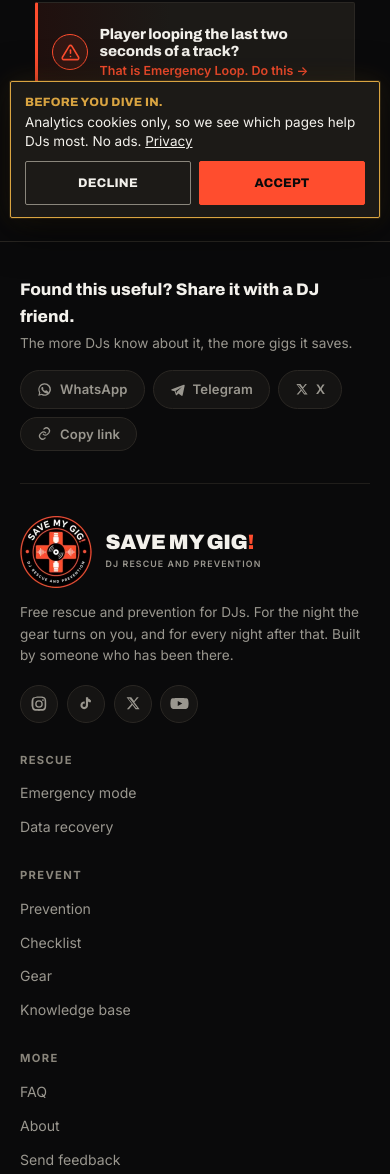
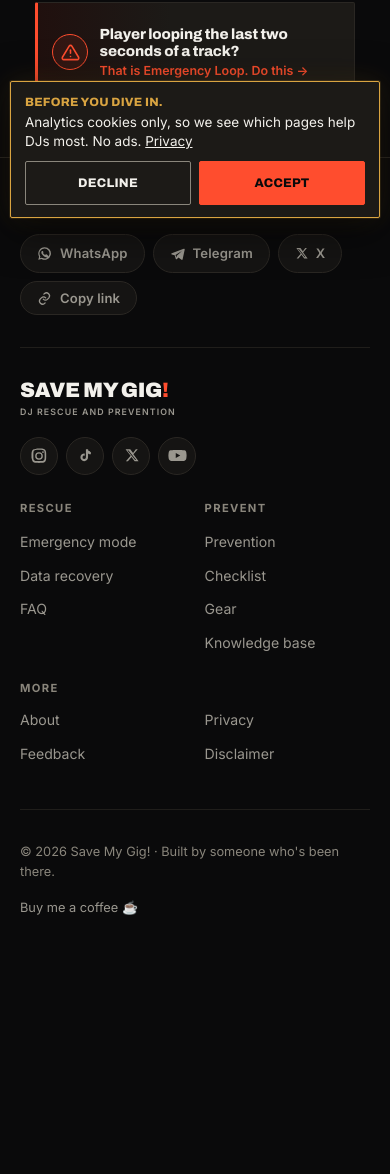
Before and after one commit to savemygig/savemygig, an Astro site: page / in a window 390 px wide. Shown: the part 616-1790 px from the top of the page. After the commit the page ends 1567 px from the top, so only its background shows below. Built offline with nearby package versions, Linux system fonts and the light colour scheme; Astro itself is replaced by a stand-in of ours.

Commit message:
Strip the footer down to what earns its place
Everything below the doors was saying the same three things four times.
"Built by a DJ who's been there" appeared literally twice, once in the brand
blurb and once in the copyright line.

Removed: the homepage "Free forever in an emergency" line (the doors already
say free and no account, and The Story link duplicates About in the footer);
the share sub-line "The more DJs know about it, the more gigs it saves",
which restated its own heading; and the three-line brand blurb, which
repeated the tagline sitting directly above it.

Reorganised: the footer is now a four-column grid instead of a flex row, with
the last column right-aligned so the block terminates flush at the container
edge, exactly where the magnifier terminates at the top. Same 760px measure,
brand anchoring the left, More anchoring the right.

The 72px seal is gone from the footer. It forced an 86px indent on everything
beneath it and left the block lopsided. The header already carries the mark.

Columns rebalanced from 2/4/5 to 3/4/4 by moving FAQ to Rescue, where someone
in trouble would actually look for it. On phones, More spans the full width
and flows its links in two columns so there is no orphaned empty cell.

"Send feedback" becomes "Feedback", and the copyright line now says "someone"
rather than "a DJ", matching the correction made earlier.

```diff
--- a/src/layouts/Base.astro
+++ b/src/layouts/Base.astro
@@ -151,8 +151,7 @@ const entityGraph = {
 
       <div class="foot-share">
         <div class="foot-share-copy">
-          <p class="foot-share-h">Found this useful? Share it with a DJ friend.</p>
-          <p class="foot-share-sub">The more DJs know about it, the more gigs it saves.</p>
+          <p class="foot-share-h">Found this useful? Send it to a DJ friend.</p>
         </div>
         <div class="foot-share-btns">
           <a class="share-btn" target="_blank" rel="noopener" aria-label="Share on WhatsApp" href="https://wa.me/?text=Save%20My%20Gig%2C%20free%20DJ%20rescue%20and%20prevention%2C%20for%20when%20your%20USB%20dies%20before%20a%20set.%20https%3A%2F%2Fwww.savemygig.com">
@@ -179,13 +178,11 @@ const entityGraph = {
       <div class="foot-cols">
         <div class="foot-brand">
           <a href="/" class="foot-lockup" aria-label="Save My Gig, DJ rescue and prevention">
-            <picture><source srcset="/images/seal-72.webp" type="image/webp" /><img src="/images/seal-72.png" alt="" width="72" height="72" class="foot-seal" loading="lazy" decoding="async" /></picture>
             <span class="foot-lockup-text">
               <span class="foot-wordmark">Save My Gig<span class="accent">!</span></span>
               <span class="foot-tag">DJ rescue and prevention</span>
             </span>
           </a>
-          <p class="foot-blurb">Free rescue and prevention for DJs. For the night the gear turns on you, and for every night after that. Built by someone who has been there.</p>
           <div class="foot-social">
             <a class="soc-btn" href="https://www.instagram.com/savemygig/" target="_blank" rel="noopener" aria-label="Save My Gig on Instagram">
               <svg viewBox="0 0 24 24" width="18" height="18" fill="currentColor" aria-hidden="true"><path d="M12 2c2.7 0 3 0 4.1.1 1 .1 1.7.2 2.3.5.6.2 1.1.5 1.6 1 .5.5.8 1 1 1.6.3.6.4 1.3.5 2.3.1 1.1.1 1.4.1 4.1s0 3-.1 4.1c-.1 1-.2 1.7-.5 2.3-.2.6-.5 1.1-1 1.6-.5.5-1 .8-1.6 1-.6.3-1.3.4-2.3.5-1.1.1-1.4.1-4.1.1s-3 0-4.1-.1c-1-.1-1.7-.2-2.3-.5-.6-.2-1.1-.5-1.6-1-.5-.5-.8-1-1-1.6-.3-.6-.4-1.3-.5-2.3C2 15 2 14.7 2 12s0-3 .1-4.1c.1-1 .2-1.7.5-2.3.2-.6.5-1.1 1-1.6.5-.5 1-.8 1.6-1 .6-.3 1.3-.4 2.3-.5C9 2 9.3 2 12 2zm0 1.8c-2.7 0-3 0-4 .1-.8 0-1.2.2-1.5.3-.4.1-.7.3-1 .6-.3.3-.5.6-.6 1-.1.3-.3.7-.3 1.5-.1 1-.1 1.3-.1 4s0 3 .1 4c0 .8.2 1.2.3 1.5.1.4.3.7.6 1 .3.3.6.5 1 .6.3.1.7.3 1.5.3 1 .1 1.3.1 4 .1s3 0 4-.1c.8 0 1.2-.2 1.5-.3.4-.1.7-.3 1-.6.3-.3.5-.6.6-1 .1-.3.3-.7.3-1.5.1-1 .1-1.3.1-4s0-3-.1-4c0-.8-.2-1.2-.3-1.5-.1-.4-.3-.7-.6-1-.3-.3-.6-.5-1-.6-.3-.1-.7-.3-1.5-.3-1-.1-1.3-.1-4-.1zm0 3.1a5.1 5.1 0 1 1 0 10.2 5.1 5.1 0 0 1 0-10.2zm0 1.8a3.3 3.3 0 1 0 0 6.6 3.3 3.3 0 0 0 0-6.6zm5.3-3.1a1.2 1.2 0 1 1 0 2.4 1.2 1.2 0 0 1 0-2.4z"/></svg>
@@ -206,6 +203,7 @@ const entityGraph = {
           <span class="foot-col-h">Rescue</span>
           <a href="/emergency">Emergency mode</a>
           <a href="/recovery">Data recovery</a>
+          <a href="/faq">FAQ</a>
         </nav>
         <nav class="foot-col" aria-label="Prevent">
           <span class="foot-col-h">Prevent</span>
@@ -216,9 +214,8 @@ const entityGraph = {
         </nav>
         <nav class="foot-col" aria-label="More">
           <span class="foot-col-h">More</span>
-          <a href="/faq">FAQ</a>
           <a href="/about">About</a>
-          <a href="/feedback">Send feedback</a>
+          <a href="/feedback">Feedback</a>
           <a href="/privacy">Privacy</a>
           <a href="/disclaimer">Disclaimer</a>
         </nav>
@@ -227,7 +224,7 @@ const entityGraph = {
       <div class="foot-rule"></div>
 
       <div class="foot-base">
-        <span class="foot-copy">© 2026 Save My Gig! · Built by a DJ who's been there.</span>
+        <span class="foot-copy">© 2026 Save My Gig! · Built by someone who's been there.</span>
         <a class="foot-bmc" href="https://buymeacoffee.com/savemygig" data-event="affiliate_click" data-program="bmc" data-placement="footer">Buy me a coffee ☕</a>
       </div>
     </div>
@@ -305,8 +302,7 @@ const entityGraph = {
   /* Share strip: copy left, buttons right on desktop; stacks on mobile. */
   .foot-share { display: flex; align-items: center; justify-content: space-between; gap: 1.5rem; flex-wrap: wrap; }
   .foot-share-copy { text-align: left; }
-  .foot-share-h { font-family: var(--font-display); font-weight: 800; font-size: 1.05rem; color: var(--text); margin: 0 0 0.15rem; }
-  .foot-share-sub { font-size: 0.85rem; color: var(--text-dim); margin: 0; }
+  .foot-share-h { font-family: var(--font-display); font-weight: 800; font-size: 1.05rem; color: var(--text); margin: 0; }
   .foot-share-btns { display: flex; flex-wrap: wrap; gap: 0.5rem; }
   .share-btn {
     display: inline-flex; align-items: center; gap: 0.5rem;
@@ -319,20 +315,21 @@ const entityGraph = {
   .share-btn:hover { border-color: var(--text-dim); color: var(--text); background: var(--surf-2); }
 
   /* Columns: brand block + three link columns. */
-  .foot-cols { display: flex; gap: 2.5rem; align-items: flex-start; }
-  .foot-brand {
-    flex: 1.7; min-width: 17rem; display: flex; flex-direction: column; align-items: flex-start;
-    /* Everything under the lockup lines up with the WORDMARK, not with the
-       seal. One clean left edge for name, tagline, blurb and social icons
-       instead of the text starting further left than the name above it. */
-    --lockup-indent: calc(72px + 0.85rem);
+  /* Four-column grid, not a flex row. The three link columns are equal and the
+     last one is right-aligned, so the footer terminates flush at the container
+     edge exactly like the nav terminates at the magnifier. Brand flush left,
+     More flush right, same 760px measure top and bottom.
+
+     The seal is gone from here on purpose: at 72px it forced an 86px indent on
+     everything beneath it and left the whole block lopsided. The header already
+     carries the mark; down here the wordmark is enough. */
+  .foot-cols {
+    display: grid;
+    grid-template-columns: minmax(11rem, 1.6fr) repeat(3, minmax(6.5rem, 1fr));
+    gap: 2rem; align-items: start;
   }
-  /* Seal + wordmark lockup. The badge reads as a graphic mark; the text beside
-     it carries the name and tagline (the seal's curved micro-type is not
-     legible at this size, by design). */
-  .foot-lockup { display: flex; align-items: center; gap: 0.85rem; text-decoration: none; }
-  .foot-lockup picture { flex: 0 0 auto; display: block; line-height: 0; }
-  .foot-seal { width: 72px; height: 72px; display: block; }
+  .foot-brand { display: flex; flex-direction: column; align-items: flex-start; }
+  .foot-lockup { display: block; text-decoration: none; }
   .foot-lockup-text { display: flex; flex-direction: column; }
   .foot-wordmark {
     font-family: var(--font-display); font-weight: 900; font-size: 1.3rem; line-height: 1;
@@ -343,11 +340,10 @@ const entityGraph = {
     font-family: var(--font-body); font-weight: 600; font-size: 0.55rem; letter-spacing: 0.125em;
     text-transform: uppercase; color: var(--text-dim); margin-top: 4px; white-space: nowrap;
   }
-  .foot-blurb {
-    font-size: 0.85rem; line-height: 1.6; color: var(--text-dim);
-    margin: 0.9rem 0 1.1rem var(--lockup-indent); max-width: 22rem;
-  }
-  .foot-social { display: flex; gap: 0.55rem; margin-left: var(--lockup-indent); }
+  /* No blurb here on purpose. The tagline under the wordmark already says "DJ
+     rescue and prevention" and the copyright line already says who built it,
+     so a paragraph repeating both was filling space rather than earning it. */
+  .foot-social { display: flex; gap: 0.5rem; margin: 1.1rem 0 0; }
   .soc-btn {
     display: inline-flex; align-items: center; justify-content: center;
     width: 38px; height: 38px; border-radius: 50%;
@@ -357,7 +353,10 @@ const entityGraph = {
   .soc-btn:hover { color: var(--text); border-color: var(--text-dim); background: var(--surf-2); }
   .soc-btn:active { transform: scale(0.94); }
 
-  .foot-col { flex: 1; display: flex; flex-direction: column; gap: 0.7rem; min-width: 7rem; }
+  .foot-col { display: flex; flex-direction: column; gap: 0.7rem; }
+  /* Last column right-aligned so the block ends flush at the container edge,
+     mirroring the magnifier at the top. Brand anchors the left, More the right. */
+  .foot-col:last-child { text-align: right; }
   .foot-col-h {
     font-family: var(--font-body); font-weight: 700; font-size: 0.7rem; letter-spacing: 0.12em;
     text-transform: uppercase; color: var(--text-faint); margin-bottom: 0.1rem;
@@ -376,10 +375,16 @@ const entityGraph = {
   @media (max-width: 640px) {
     .foot-share { flex-direction: column; align-items: flex-start; gap: 0.9rem; }
     .foot-share-btns { justify-content: flex-start; }
-    .foot-cols { flex-direction: column; gap: 1.8rem; }
-    /* An 86px indent is fine next to a 72px seal on a wide screen and absurd
-       on a 360px phone, so the whole block goes back to one left edge. */
-    .foot-brand { min-width: 0; --lockup-indent: 0px; }
+    /* Two columns on a phone rather than one long stack. Rescue and Prevent
+       pair up; More spans the full width underneath and flows its own links in
+       two columns, so there is no orphaned empty cell beside it. */
+    .foot-cols { grid-template-columns: 1fr 1fr; gap: 1.6rem 1.2rem; }
+    .foot-brand { grid-column: 1 / -1; }
+    .foot-col:last-child { grid-column: 1 / -1; text-align: left; display: block; }
+    .foot-col:last-child .foot-col-h { display: block; margin-bottom: 0.7rem; }
+    .foot-col:last-child a { display: block; columns: 2; margin-bottom: 0.7rem; }
+    .foot-col:last-child { columns: 2; column-gap: 1.2rem; }
+    .foot-col:last-child .foot-col-h { column-span: all; }
     .foot-base { justify-content: flex-start; }
   }
   .site-nav {
--- a/src/pages/index.astro
+++ b/src/pages/index.astro
@@ -81,8 +81,6 @@ const SUBLINES = [
     </p>
 
     <PromoBanner exclude="/emergency" />
-
-    <p class="foot-note dim">Free forever in an emergency. No account, no ads in the rescue flow. <a href="/about">The story &rarr;</a></p>
   </main>
 </Base>
 
@@ -218,8 +216,6 @@ const SUBLINES = [
   .known a { color: var(--text-dim); }
   .known a:hover { color: var(--red); }
 
-  .foot-note { margin-top: 1.4rem; font-size: 0.9rem; }
-
   @media (prefers-reduced-motion: reduce) { .door, .door-led, .door-arrow { transition: none; } }
 </style>
 
```
